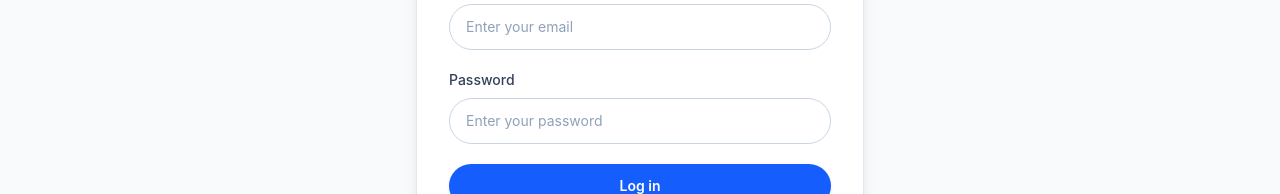
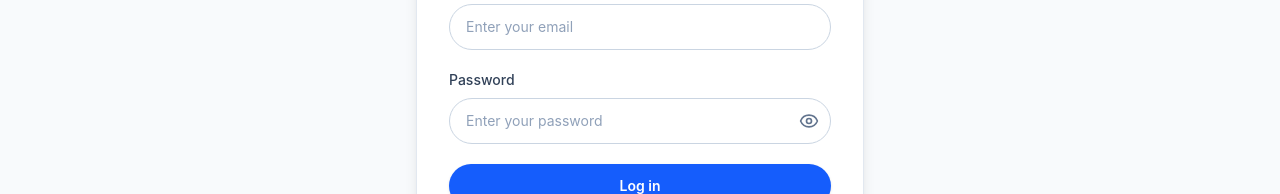
Before and after one commit to pushkarj7/event-hive, a React app in the folder frontend/: page /login in a window 1280 px wide. Shown: the part 242-436 px from the top of the page. Built offline with nearby package versions, Linux system fonts and the light colour scheme; the HTML template or start-up script is replaced by a standard one.

Commit message:
login is Done

```diff
--- a/frontend/src/member1/components/LoginForm.jsx
+++ b/frontend/src/member1/components/LoginForm.jsx
@@ -1,11 +1,49 @@
+import { Eye, EyeOff } from "lucide-react";
 import { useState } from "react";
 const LoginForm =() => {
     const [email, setEmail] = useState("");
     const [password, setPassword] = useState("");
-    const handleSubmit = (event) => {
+    const [error, setError] = useState({});
+    const [showPassword, setShowPassword] = useState(false);
+    const [isLoading, setIsLoading] = useState(false);
+    const validateForm= () => {
+        const newErrors = {};
+
+        const emailPattern = /^[^\s@]+@[^\s@]+\.[^\s@]+$/;
+
+        if  (!email.trim()) {
+            newErrors.email = "Email is required";
+        } else if (!emailPattern.test(email)) {
+            newErrors.email = "Please enter a valid email address";
+        }
+
+        if (!password.trim()) {
+            newErrors.password = "Password is required";
+        }
+        return newErrors;
+    };
+    const handleSubmit = async (event) => {
         event.preventDefault();
-        console.log("Email:", email);
-        console.log("Password:", password);
+
+        const validationErrors = validateForm();
+
+        setError(validationErrors);
+
+        if (Object.keys(validationErrors).length > 0) {
+            return;
+        }
+
+        setIsLoading(true);
+
+        try {
+            await new Promise((resolve) => setTimeout(resolve, 1500))
+
+
+        console.log("Login Request:", { email, password
+        });
+    } finally {
+        setIsLoading(false);
+         }
     };
 
     return (
@@ -29,11 +67,25 @@ const LoginForm =() => {
             name="email"
             type="email"
             value={email}
-            onChange={(event) => setEmail(event.target.value)}
+            onChange={(event) => {
+                setEmail(event.target.value);
+
+                if (error.email) {
+                    setError((previous) => ({
+                    ...previous, email: ""
+                    }));
+                }
+                }}
             placeholder="Enter your email"
-            className="w-full rounded-xl border border-slate-300 px-4 py-3 text-sm text-slate-900 outline-none transition placeholder:text-slate-400 focus:border-blue-500 focus:ring-2 focus:ring-blue-100"
+            className={`w-full rounded-xl border border-slate-300 px-4 py-3 text-sm text-slate-900 focus:ring-2 ${
+                error.email ? "border-red-500 focus:border-red-500 focus:ring-2 focus:ring-red-100" : "outline-none transition placeholder:text-slate-400 focus:border-blue-500 focus:ring-2 focus:ring-blue-100"
+            }`}
             />
+            {error.email && (
+                <p className="mt-2 text-sm text-red-600">{error.email}</p>
+            )}
                 </div>
+
 
                         <div>
                         <label
@@ -43,22 +95,64 @@ const LoginForm =() => {
                             Password
                         </label>
 
+                        <div className="relative">
                             <input
                             id="password"
                             name="password"
-                    type="password"
+                            type={showPassword ? "text" : "password"}
                             value={password}
                             onChange={(event) => setPassword(event.target.value)}
                             placeholder="Enter your password"
-                    className="w-full rounded-xl border border-slate-300 px-4 py-3 text-sm text-slate-900 outline-none transition placeholder:text-slate-400 focus:border-blue-500 focus:ring-2 focus:ring-blue-100"
+                            aria-invalid={Boolean(error.password)}
+                            aria-describedby={
+                                error.password ? "password-error" : undefined
+                            }
+                            className={`w-full rounded-xl border px-4 py-3 pr-12
+                                text-sm text-slate-900 outline-none transition
+                                placeholder:text-slate-400 focus:ring-2 ${
+                                error.password
+                                    ? "border-red-500 focus:border-red-500 focus:ring-red-100"
+                                    : "border-slate-300 focus:border-indigo-500 focus:ring-indigo-100"
+                                }`}
                             />
+
+                            <button
+                            type="button"
+                            onClick={() => setShowPassword((previous) => !previous)}
+                            aria-label={
+                                showPassword ? "Hide password" : "Show password"
+                            }
+                            aria-pressed={showPassword}
+                            className="absolute inset-y-0 right-3 flex items-center
+                                text-slate-500 transition hover:text-indigo-600
+                                focus-visible:rounded focus-visible:outline-2
+                                focus-visible:outline-offset-2
+                                focus-visible:outline-indigo-500"
+                            >
+                            {showPassword ? (
+                                <EyeOff size={20} aria-hidden="true" />
+                            ) : (
+                                <Eye size={20} aria-hidden="true" />
+                            )}
+                            </button>
+                        </div>
+
+                        {error.password && (
+                            <p
+                            id="password-error"
+                            className="mt-2 text-sm text-red-600"
+                            >
+                            {error.password}
+                            </p>
+                        )}
                         </div>
 
                 <button
                 type="submit"
-                className="w-full rounded-xl bg-blue-600 px-4 py-3 text-sm font-semibold text-white shadow-sm hover:bg-blue-700 active:scale-[0.98] focus:outline-none focus:ring-2 focus:ring-blue-500 focus:ring-offset-2"
+                disabled={isLoading}
+                className="w-full rounded-xl bg-blue-600 px-4 py-3 text-sm font-semibold text-white shadow-sm hover:bg-blue-700 active:scale-[0.98] focus:outline-none focus:ring-2 focus:ring-blue-500 focus:ring-offset-2 disabled:cursor-not-allowed disabled:opacity-60"
                 >
-                    Log in
+                {isLoading ? "Logging in..." : "Log in"}
                 </button>
 
                 <div className="mt-4 flex justify-end">
```
Lines whose indentation alone changed are shown as unchanged.
